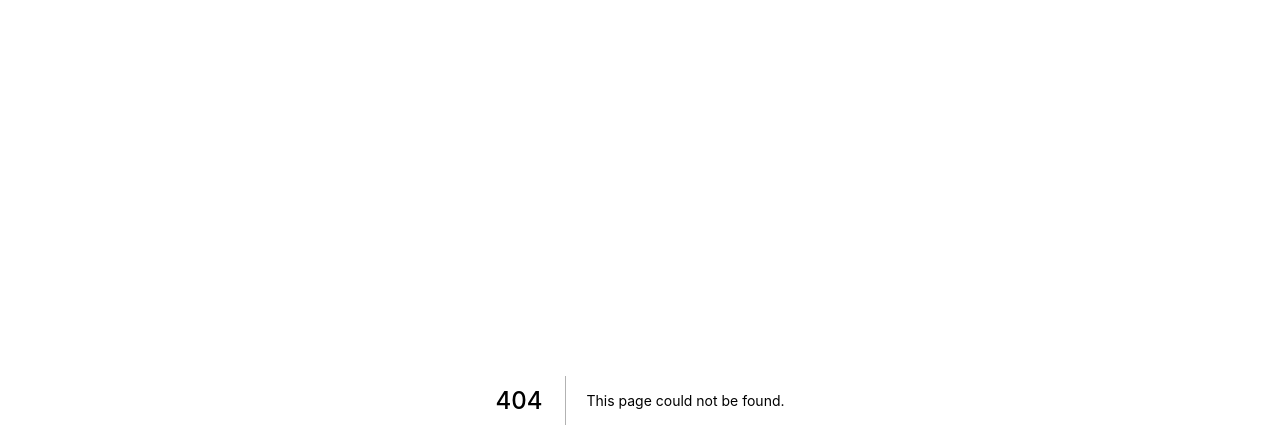
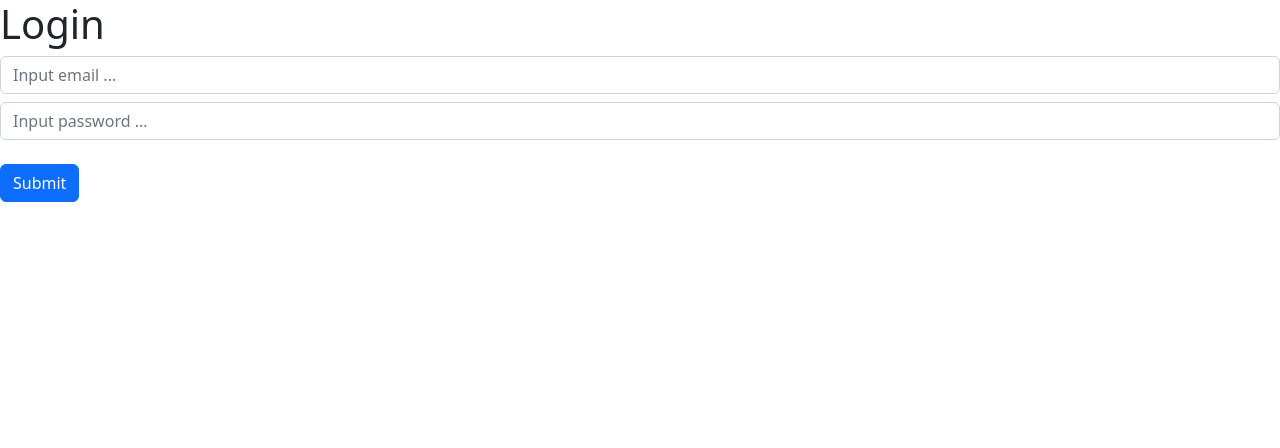
Before and after one commit to refaldy04/fw9-nextjs-ewallet, a Next.js app: page /login in a window 1280 px wide. Before the commit this address had no page. Shown: the top 448 px of the page. Built offline with nearby package versions, Linux system fonts and the light colour scheme.

Commit message:
setup nextjs app

```diff
--- /dev/null
+++ b/pages/login.js
@@ -0,0 +1,31 @@
+import React, { useState } from 'react';
+import axios from 'axios';
+import Cookies from 'js-cookie';
+
+export default function Login() {
+  const [form, setForm] = useState({ email: '', password: '' });
+
+  const handleChangeText = (e) => {
+    setForm({ ...form, [e.target.name]: e.target.value });
+  };
+
+  const handleSubmit = async () => {
+    try {
+      console.log('login');
+      const result = await axios.post();
+    } catch (error) {
+      console.log(error);
+    }
+  };
+
+  return (
+    <div>
+      <h1>Login</h1>
+      <input type="email" className="form-control my-2" name="email" placeholder="Input email ..." onChange={handleChangeText} />
+      <input type="password" className="form-control my-2" name="password" placeholder="Input password ..." onChange={handleChangeText} />
+      <button className="btn btn-primary mt-3" onClick={handleSubmit}>
+        Submit
+      </button>
+    </div>
+  );
+}
--- a/styles/globals.css
+++ b/styles/globals.css
@@ -2,8 +2,7 @@ html,
 body {
   padding: 0;
   margin: 0;
-  font-family: -apple-system, BlinkMacSystemFont, Segoe UI, Roboto, Oxygen,
-    Ubuntu, Cantarell, Fira Sans, Droid Sans, Helvetica Neue, sans-serif;
+  font-family: -apple-system, BlinkMacSystemFont, Segoe UI, Roboto, Oxygen, Ubuntu, Cantarell, Fira Sans, Droid Sans, Helvetica Neue, sans-serif;
 }
 
 a {
```
Also changed, not shown: helpers/http.js (added, +14 -0 lines), package.json (+10 -1 lines), pages/_app.js (+4 -3 lines), pages/index.js (+9 -22 lines), 1 other file (tests, documents, lock files or other folders).
